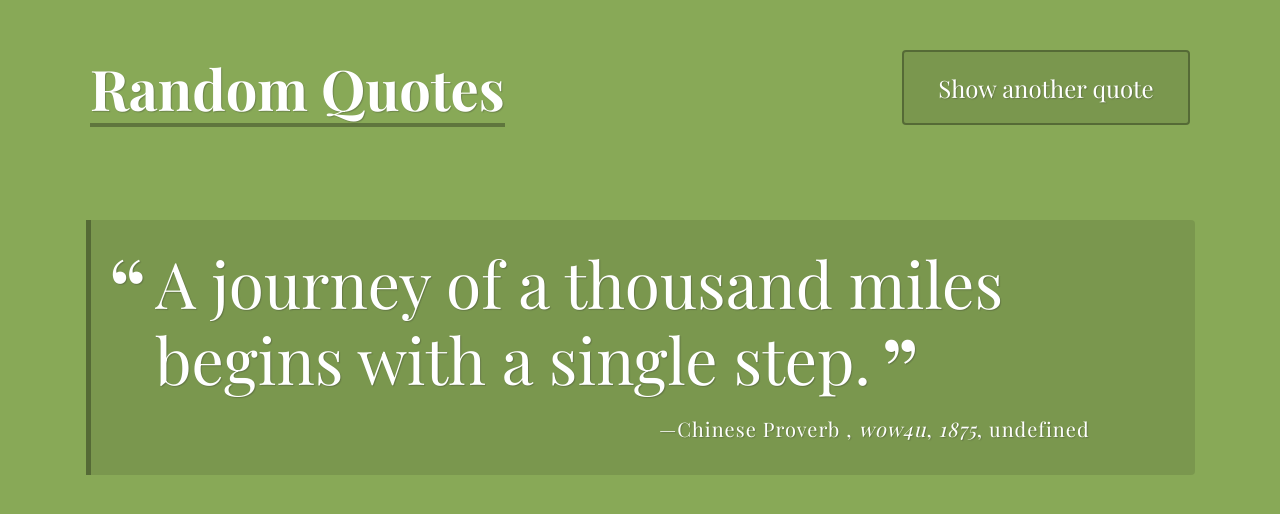
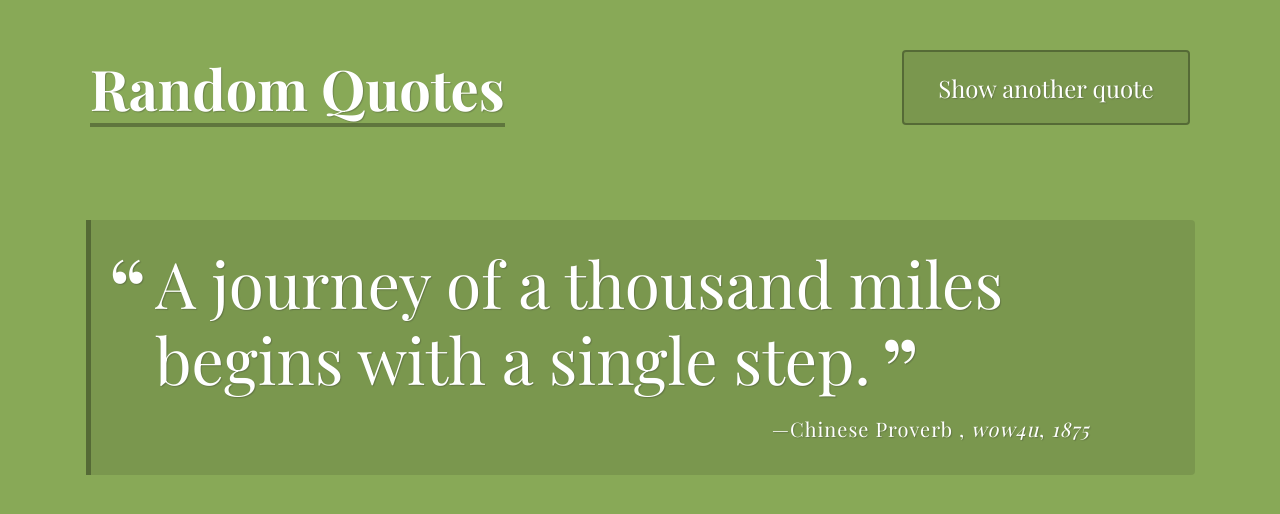
Before and after one commit to JonathanRios92/Tech-Degree-Project-1, a plain HTML site: page Tech Degree Project 1/sub/index.html in a window 1280 px wide. Both pictures are taken after a click on the button "Show another quote". Drawn offline with nearby package versions, Linux system fonts and the light colour scheme; a web font is replaced by a local one.

Commit message:
final edits before submission

```diff
--- a/Tech Degree Project 1/sub/index.html
+++ b/Tech Degree Project 1/sub/index.html
@@ -19,8 +19,7 @@
     <div id="quote-box" class="quote-box">
       <p class="quote">Every great developer you know got there by solving problems they were unqualified to solve until
         they actually did it.</p>
-      <p class="source">Patrick McKenzie<span class="citation">Twitter</span><span class="year">2016</span> <span
-          class="tag">Social Media</span></p>
+      <p class="source">Patrick McKenzie<span class="citation">Twitter</span><span class="year">2016</span>
     </div>
   </div>
 
--- a/Tech Degree Project 1/sub/js/script.js
+++ b/Tech Degree Project 1/sub/js/script.js
@@ -16,8 +16,7 @@ let quotes = [
     quote: `No matter what you're going through, there's a light at the end of the tunnel.`,
     source: 'Demi Lovato',
     citation: 'Pinterest',
-    year: '2017',
-    tag: 'Entertainment'
+    year: '2017'
   },
   {
     quote: 'A journey of a thousand miles begins with a single step.',
@@ -88,39 +87,26 @@ function printQuote() {
   <p class="source">${randomQuote.source}
   `
 
-  if ( randomQuote.citation !== '' ) {
+  if ( randomQuote.citation === '' ) {
+
+    quotes.splice(2, 1);
+
+  } else {
 
     html += `<span class="citation">${randomQuote.citation}</span>`;
 
-  } else {
-
-    quotes.splice(2, 1);
-
   };
 
-  if ( randomQuote.year !== '' ) {
+  if ( randomQuote.year === '' ) {
 
-    html += `<span class="citation">${randomQuote.year}</span>`
+    quotes.splice(3, 1);
 
   } else {
 
-    quotes.splice(3, 1);
-
-  }
-
-  if ( randomQuote.tag !== '' ) {
-
-    html += `<span class="tag">${randomQuote.tag}</span>
+    html += `<span class="citation">${randomQuote.year}</span>
     </p>
     `
-
-  } else {
-
-    quotes.splice(4, 1);
-
   }
-
-
 
   document.getElementById('quote-box').innerHTML = html;
 };
```
